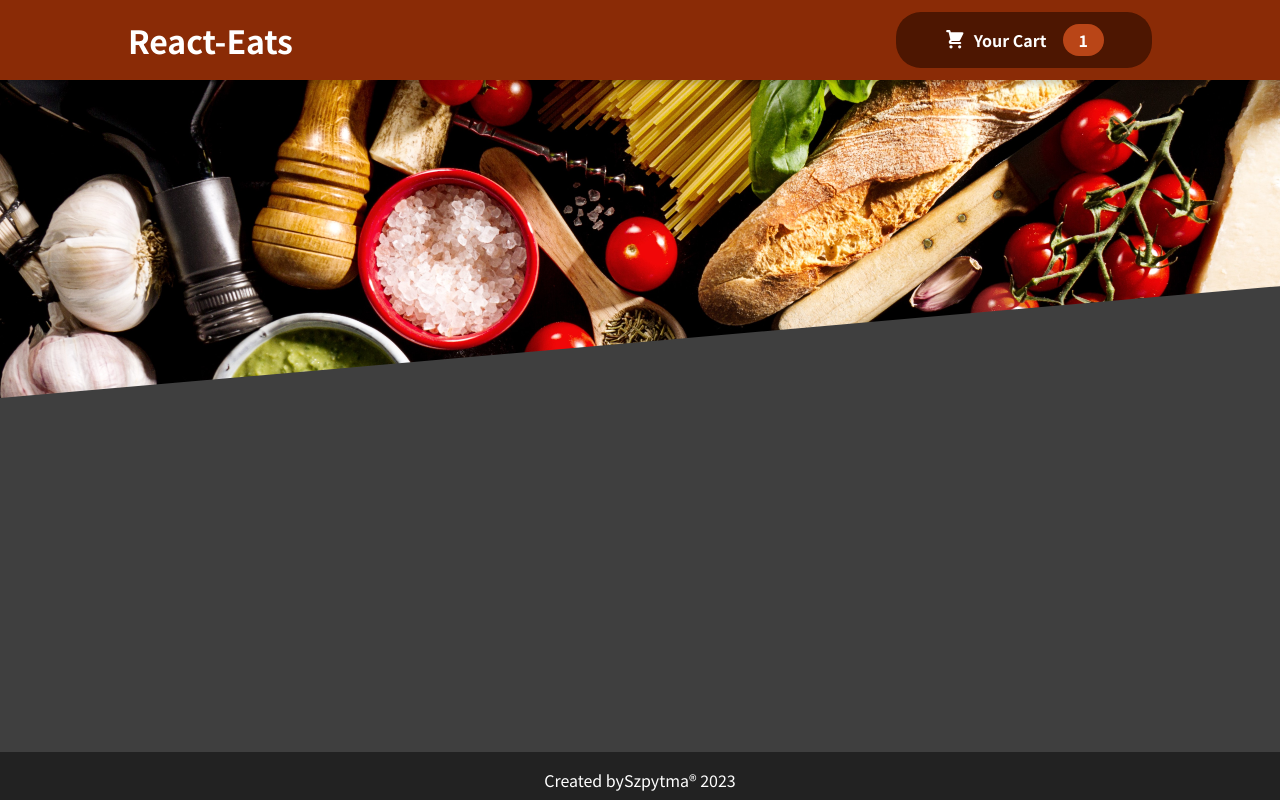
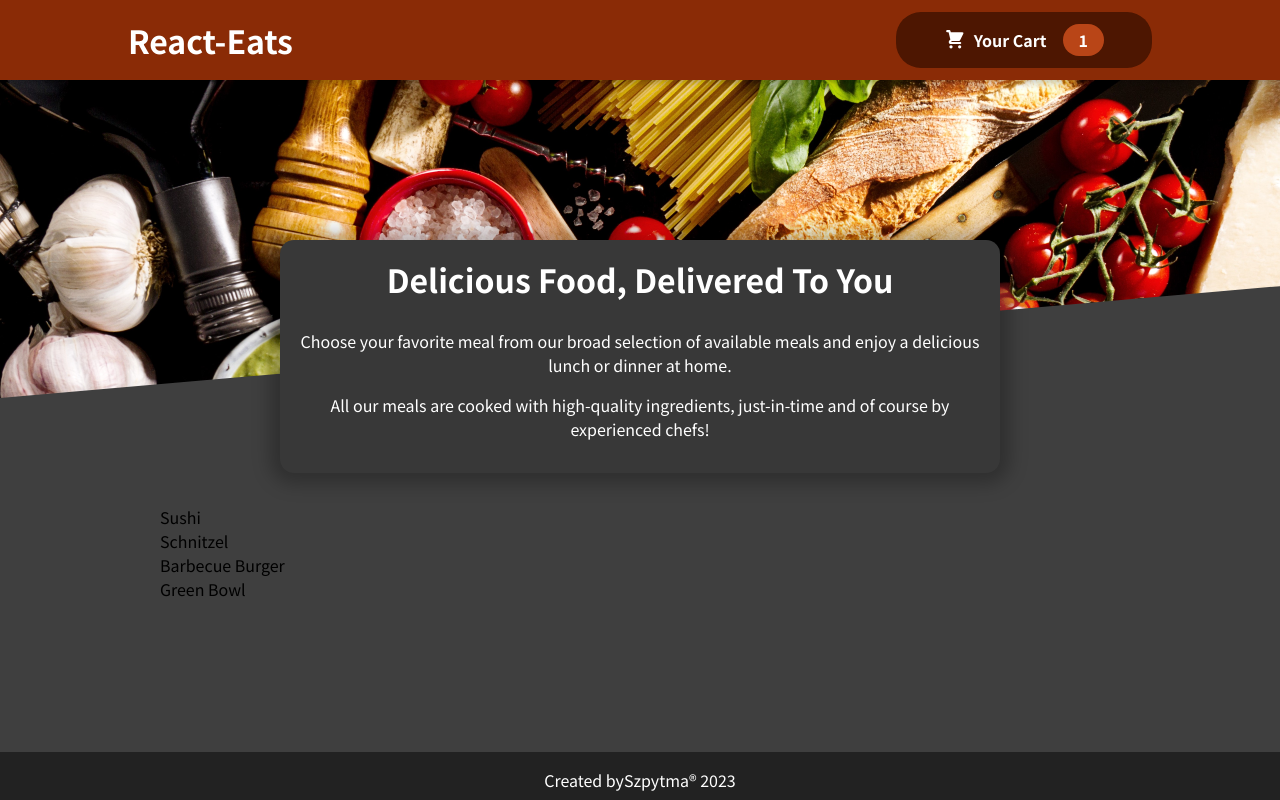
Before and after one commit to Szpytma/react-eats, a React (Create React App) app: page / in a window 1280 px wide. Built offline with nearby package versions, Linux system fonts and the light colour scheme.

Commit message:
Meals, mealsSummary and avaiableMeals component added

```diff
--- a/src/App.js
+++ b/src/App.js
@@ -1,9 +1,13 @@
 import Footer from "./components/Layout/Footer";
 import Header from "./components/Layout/Header";
+import Meals from "./components/Meals/Meals";
 function App() {
   return (
     <>
       <Header />
+      <main>
+        <Meals />
+      </main>
       <Footer />
     </>
   );
--- /dev/null
+++ b/src/components/Meals/AvailableMeals.css
@@ -0,0 +1,24 @@
+.meals {
+  max-width: 60rem;
+  width: 90%;
+  margin: 2rem auto;
+  animation: meals-appear 1s ease-out forwards;
+}
+
+.meals ul {
+  list-style: none;
+  margin: 0;
+  padding: 0;
+}
+
+@keyframes meals-appear {
+  from {
+    opacity: 0;
+    transform: translateY(3rem);
+  }
+
+  to {
+    opacity: 1;
+    transform: translateY(0);
+  }
+}
--- /dev/null
+++ b/src/components/Meals/AvailableMeals.jsx
@@ -0,0 +1,38 @@
+import "./AvailableMeals.css";
+const DUMMY_MEALS = [
+  {
+    id: "m1",
+    name: "Sushi",
+    description: "Finest fish and veggies",
+    price: 22.99,
+  },
+  {
+    id: "m2",
+    name: "Schnitzel",
+    description: "A german specialty!",
+    price: 16.5,
+  },
+  {
+    id: "m3",
+    name: "Barbecue Burger",
+    description: "American, raw, meaty",
+    price: 12.99,
+  },
+  {
+    id: "m4",
+    name: "Green Bowl",
+    description: "Healthy...and green...",
+    price: 18.99,
+  },
+];
+
+const AvailableMeals = () => {
+  const mealsList = DUMMY_MEALS.map((meal) => <li>{meal.name}</li>);
+
+  return (
+    <section className="meals">
+      <ul>{mealsList}</ul>
+    </section>
+  );
+};
+export default AvailableMeals;
--- /dev/null
+++ b/src/components/Meals/Meals.jsx
@@ -0,0 +1,13 @@
+import AvailableMeals from "./AvailableMeals";
+import MealsSummary from "./MealsSummary";
+
+const Meals = () => {
+  return (
+    <>
+      <MealsSummary />
+      <AvailableMeals />
+    </>
+  );
+};
+
+export default Meals;
--- /dev/null
+++ b/src/components/Meals/MealsSummary.css
@@ -0,0 +1,18 @@
+.summary {
+  text-align: center;
+  max-width: 45rem;
+  width: 90%;
+  margin: auto;
+  margin-top: -10rem;
+  position: relative;
+  background-color: #383838;
+  color: white;
+  border-radius: 14px;
+  padding: 1rem;
+  box-shadow: 0 1px 18px 10px rgba(0, 0, 0, 0.25);
+}
+
+.summary h2 {
+  font-size: 2rem;
+  margin-top: 0;
+}
--- /dev/null
+++ b/src/components/Meals/MealsSummary.jsx
@@ -0,0 +1,19 @@
+import "./MealsSummary.css";
+
+const MealsSummary = () => {
+  return (
+    <section className="summary">
+      <h2>Delicious Food, Delivered To You</h2>
+      <p>
+        Choose your favorite meal from our broad selection of available meals
+        and enjoy a delicious lunch or dinner at home.
+      </p>
+      <p>
+        All our meals are cooked with high-quality ingredients, just-in-time and
+        of course by experienced chefs!
+      </p>
+    </section>
+  );
+};
+
+export default MealsSummary;
```
